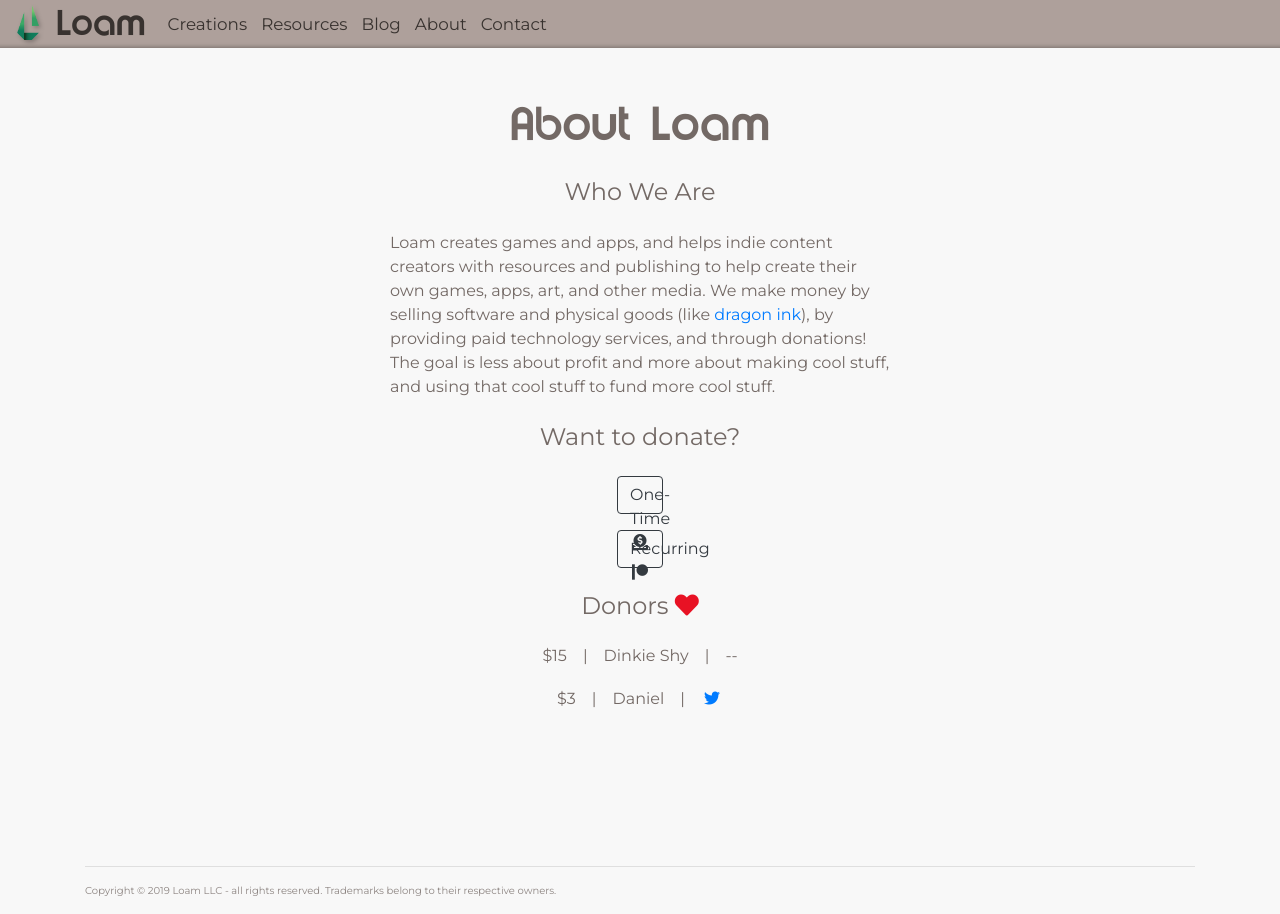
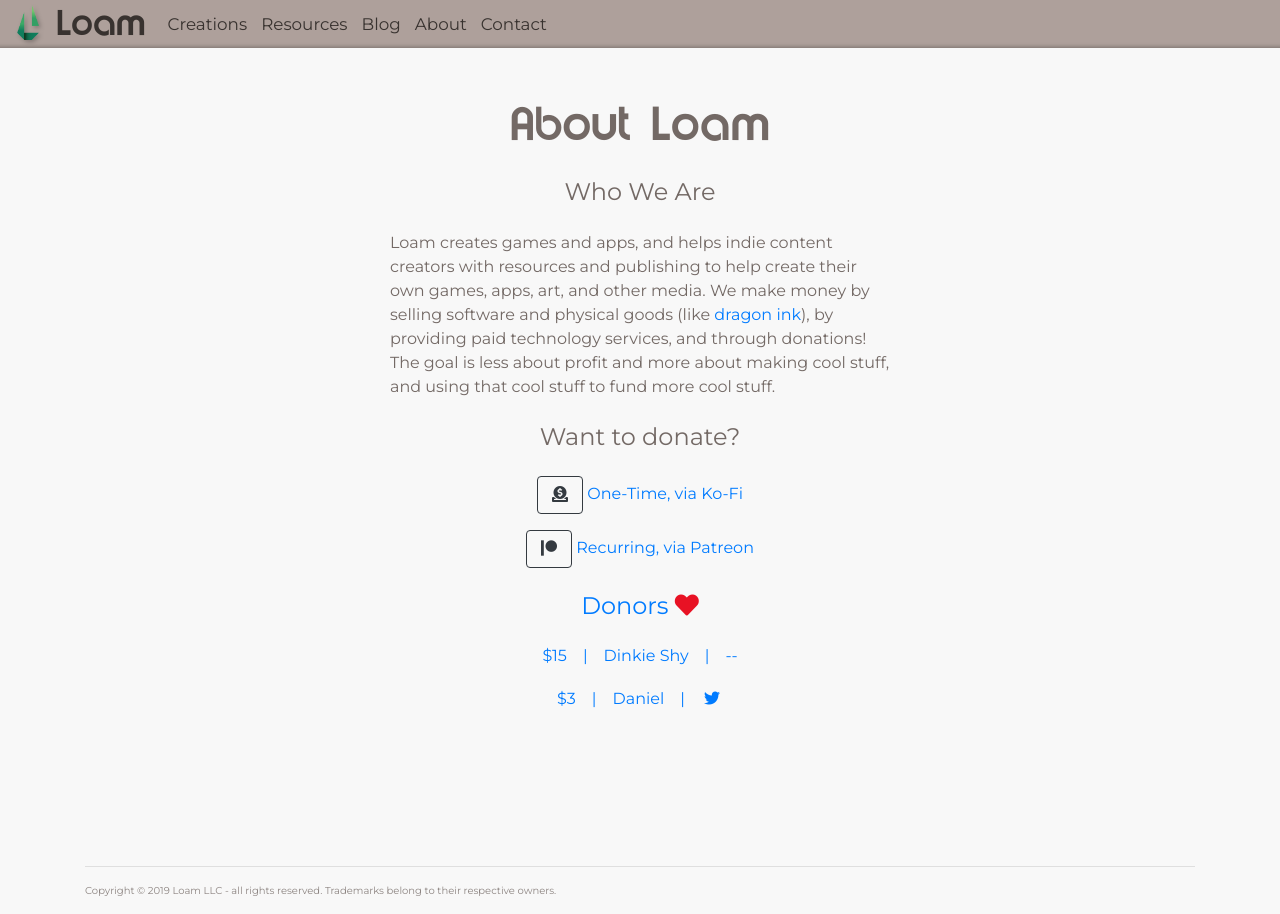
Before and after one commit to LoamNet/net.loam.www, a Jekyll site: the page built from about/index.html, in a window 1280 px wide. Built offline with Jekyll 4.4.1, drawn with Linux system fonts in a browser that asks for light colours; nearby versions of some CDN libraries.

Commit message:
= Fixed link formatting

```diff
--- a/about/index.html
+++ b/about/index.html
@@ -13,8 +13,8 @@ tags: loam, business, about, mission, donors, donating, donation, about us, info
 </div>
 
 <h2 class="loam-section-title">Want to donate?</h2>
-<p><a class="btn btn-outline-dark loam-social loam-social-donate" href="https://ko-fi.com/loamnet">One-Time <i class="fas fa-donate"></i></a></p>
-<p><a class="btn btn-outline-dark loam-social loam-social-patreon" href="https://www.patreon.com/loam">Recurring <i class="fab fa-patreon"></i></a></p>
+<p><a class="btn btn-outline-dark loam-social loam-social-donate" href="https://ko-fi.com/loamnet"><i class="fas fa-donate"></i></a><a href="https://ko-fi.com/loamnet"> One-Time, via Ko-Fi</a></p>
+<p><a class="btn btn-outline-dark loam-social loam-social-patreon" href="https://www.patreon.com/loam"><i class="fab fa-patreon"></i></a><a href="www.patreon.com/loam"> Recurring, via Patreon</p>
 
 <h2 class="loam-section-title">Donors <i class="fas fa-heart" style="color: #E81224;" aria-hidden="true"></i></h2>
 <p>$15&emsp;|&emsp;Dinkie Shy&emsp;|&emsp;--</p>
```
